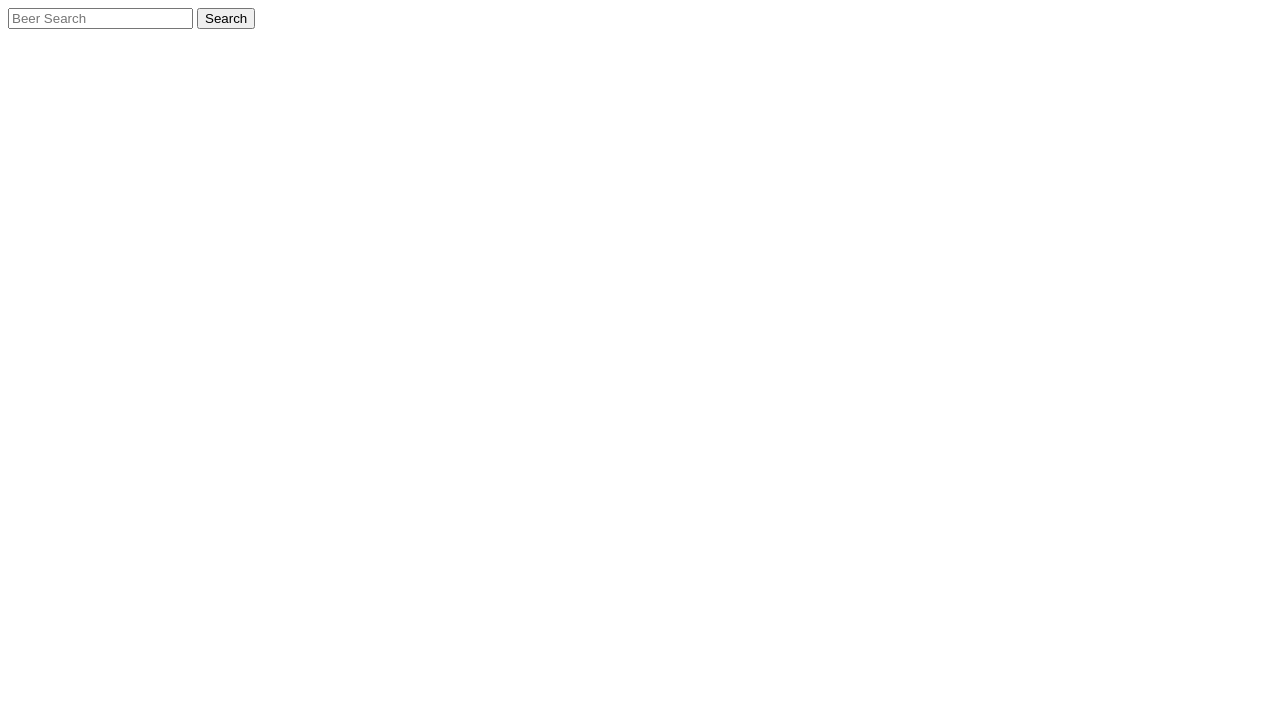
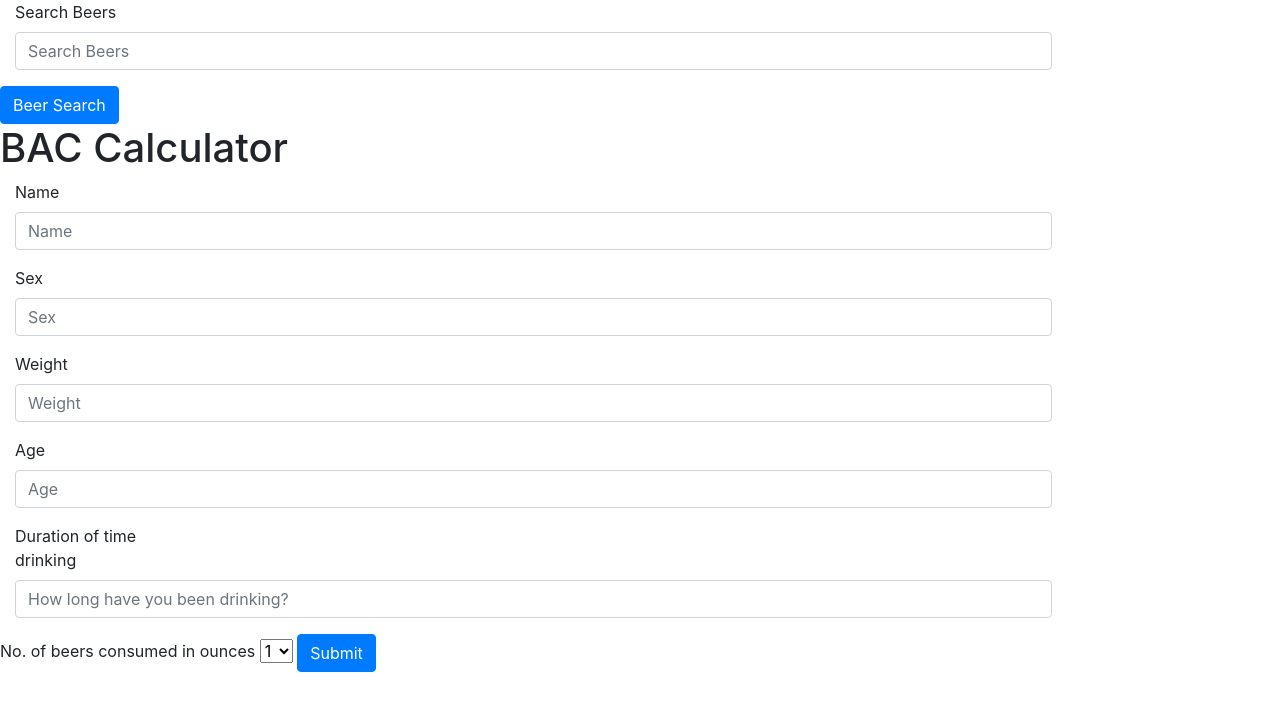
Before and after one commit to Screechie/beerApp, a website: page public/index.html in a window 1280 px wide. Drawn offline with nearby package versions, Linux system fonts and the light colour scheme.

Commit message:
Add forms

```diff
--- a/public/index.html
+++ b/public/index.html
@@ -3,14 +3,74 @@
 <head>
   <meta charset="UTF-8">
   <title>Document</title>
-  <script src="../bower_components/mustache.js/mustache.js"></script>
+	<link href="https://maxcdn.bootstrapcdn.com/bootswatch/3.3.6/united/bootstrap.min.css" rel="stylesheet" integrity="sha384-0UBL8wxZ28kqJ8w8N8RUV0odBG5w8D/Y+rb+o7hr2F3dS9twlAE8S7VUtVSRe5cc" crossorigin="anonymous">
+  <script src="mustache.js/mustache.js"></script>
 </head>
 <body>
 
-<form id="beers">
-	<input type="text" placeholder = "Beer Search">
-	<button>Search</button>
-</form>
+<div>
+	<form class="form-horizontal"id="beers">
+		<div class="form-group">
+		  <label for="searchBeers" class="col-md-2 control-label">Search Beers</label>
+		  <div class="col-md-10">
+		    <input type="text" class="form-control" id="searchBeer" placeholder="Search Beers">
+		  </div>
+		 </div>
+	  <a href="#" class="btn btn-primary">Beer Search</a>
+	</form>
+</div>
+
+<div>
+	<h1>BAC Calculator</h1>
+	<form class="form-horizontal" id="bac">
+
+		<div class="form-group">
+	      <label for="inputName" class="col-md-2 control-label">Name</label>
+	      <div class="col-md-10">
+	        <input type="text" class="form-control" id="name" placeholder="Name">
+	      </div>
+	  </div>
+
+	  <div class="form-group">
+	      <label for="inputSex" class="col-md-2 control-label">Sex</label>
+	      <div class="col-md-10">
+	        <input type="text" class="form-control" id="sex" placeholder="Sex">
+	      </div>
+	  </div>
+
+	  <div class="form-group">
+	      <label for="inputWeight" class="col-md-2 control-label">Weight</label>
+	      <div class="col-md-10">
+	        <input type="text" class="form-control" id="weight" placeholder="Weight">
+	      </div>
+	  </div>
+
+	   <div class="form-group">
+	      <label for="inputAge" class="col-md-2 control-label">Age</label>
+	      <div class="col-md-10">
+	        <input type="text" class="form-control" id="age" placeholder="Age">
+	      </div>
+	  </div>
+
+	  <div class="form-group">
+	      <label for="inputTime" class="col-md-2 control-label">Duration of time drinking</label>
+	      <div class="col-md-10">
+	        <input type="text" class="form-control" id="drinktime" placeholder="How long have you been drinking?">
+	      </div>
+	  </div>
+
+		<label for="beersconsumed">No. of beers consumed in ounces</label>
+		<select name="beersConsumed" id="beerscon">
+			<option>1</option>
+			<option>2</option>
+			<option>3</option>
+			<option>4</option>
+			<option>5</option>
+		</select>
+
+		<a href="#" class="btn btn-primary">Submit</a>
+	</form>
+</div>
 
 
 
--- a/public/js/app.js
+++ b/public/js/app.js
@@ -1,5 +1,9 @@
 // Your JS goes here
 $(function(){
+
+
+
+
 
 	//Return all beers
 	$("#beers").on("submit",function(e){
@@ -9,4 +13,10 @@ $(function(){
 		})
 	});
 
+	$("#bac").on("submit",function(e){
+		e.preventDefault();
+		var age = $("#age").val();
+		console.log(age);
+	});
+
 });
--- a/server.js
+++ b/server.js
@@ -1,6 +1,7 @@
 var express = require('express');
 var app = express();
 app.use(express.static('public'));
+app.use(express.static('bower_components'));
 
 
 var BreweryDb = require('brewerydb-node');
```
